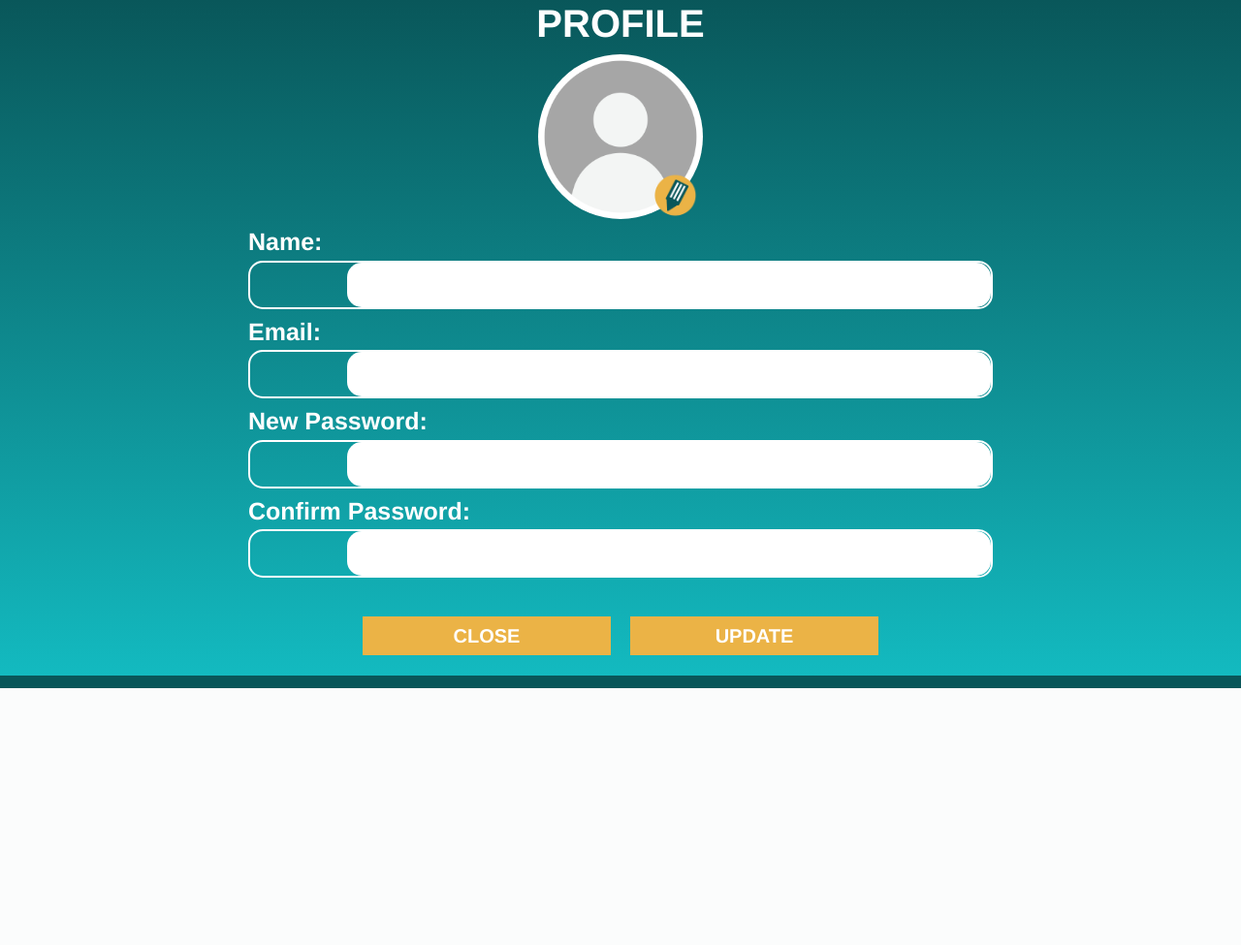
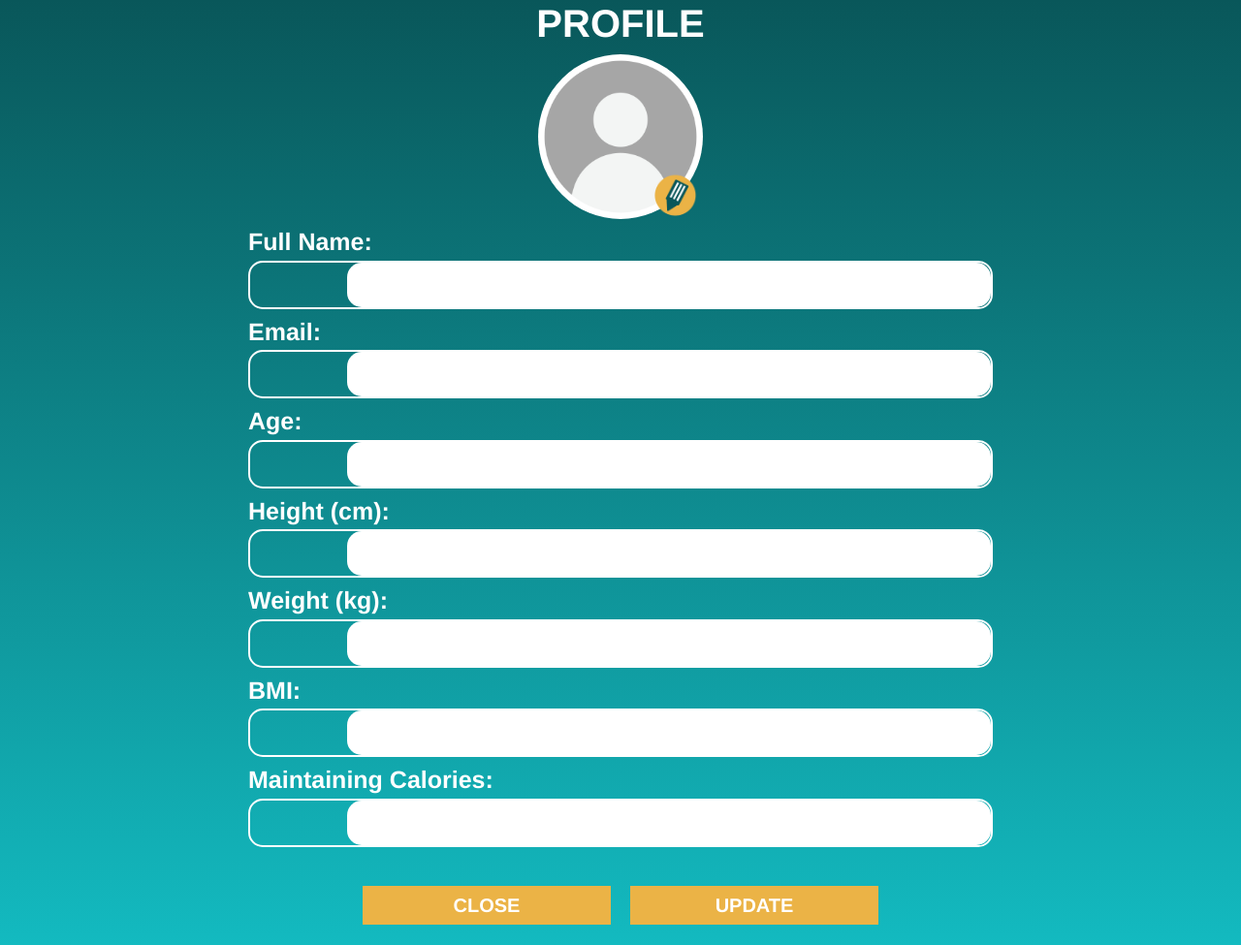
Before and after one commit to HansQueja/Bag-Eats, a Django app: template templates/profile.html in a window 1280 px wide. Shown: the part 90-1065 px from the top of the page at 97% size. Before the commit the page ends 800 px from the top, so only its background shows below. Run offline with Django 5.2, Linux system fonts and the light colour scheme; the template is opened without the code that fills it, so the values that code supplies are empty.

Commit message:
profile.html

```diff
--- a/templates/profile.html
+++ b/templates/profile.html
@@ -72,21 +72,33 @@
                 </a>
             </div>
             <form class="pro-info">
-                    <label class="pro-label" for="pro-name">Name:</label>
+                    <label class="pro-label" for="pro-name">Full Name:</label>
                     <div class="pro-outline">
                         <input class="pro-input" type="name" name="pro-name" required>
                     </div>
                     <label class="pro-label" for="pro-email">Email:</label>
                     <div class="pro-outline">
-                    <input class="pro-input" type="email" name="pro-email" required>
+                        <input class="pro-input" type="email" name="pro-email" required>
                     </div>
-                    <label class="pro-label" for="pro-password">New Password:</label>
+                    <label class="pro-label" for="pro-age">Age:</label>
                     <div class="pro-outline">
-                    <input class="pro-input" type="password" name="pro-password" required>
+                        <input class="pro-input" type="age" name="pro-age" required>
                     </div>
-                    <label class="pro-label" for="pro-cpassword">Confirm Password:</label>
+                    <label class="pro-label" for="pro-height">Height (cm):</label>
                     <div class="pro-outline">
-                    <input class="pro-input" type="password" name="pro-cpassword" required>
+                        <input class="pro-input" type="height" name="pro-height" required>
+                    </div>
+                    <label class="pro-label" for="pro-weight">Weight (kg):</label>
+                    <div class="pro-outline">
+                        <input class="pro-input" type="weight" name="pro-weight" required>
+                    </div>
+                    <label class="pro-label" for="pro-bmi">BMI:</label>
+                    <div class="pro-outline">
+                        <input class="pro-input" type="bmi" name="pro-bmi" required>
+                    </div>
+                    <label class="pro-label" for="pro-calorie">Maintaining Calories:</label>
+                    <div class="pro-outline">
+                        <input class="pro-input" type="calorie" name="pro-calorie" required>
                     </div>
             </form>
             <div class="pro-button">
```
